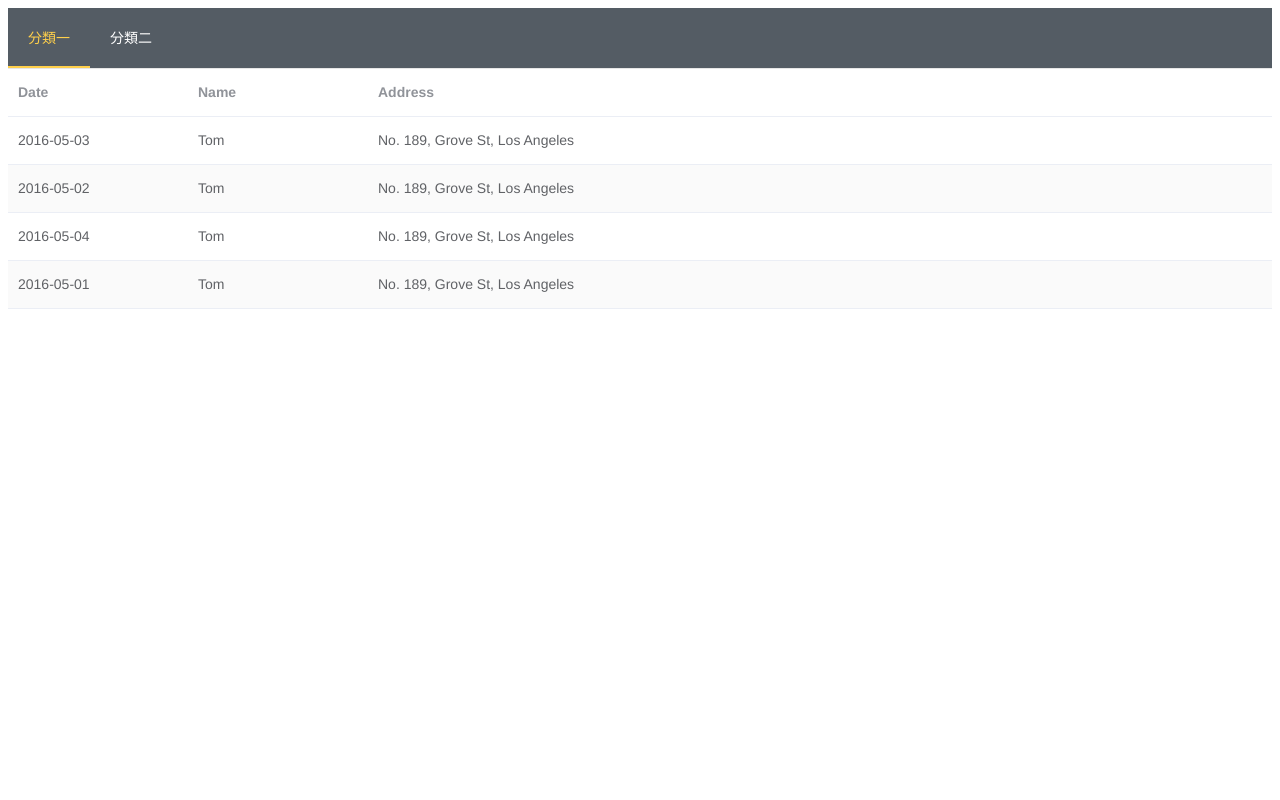
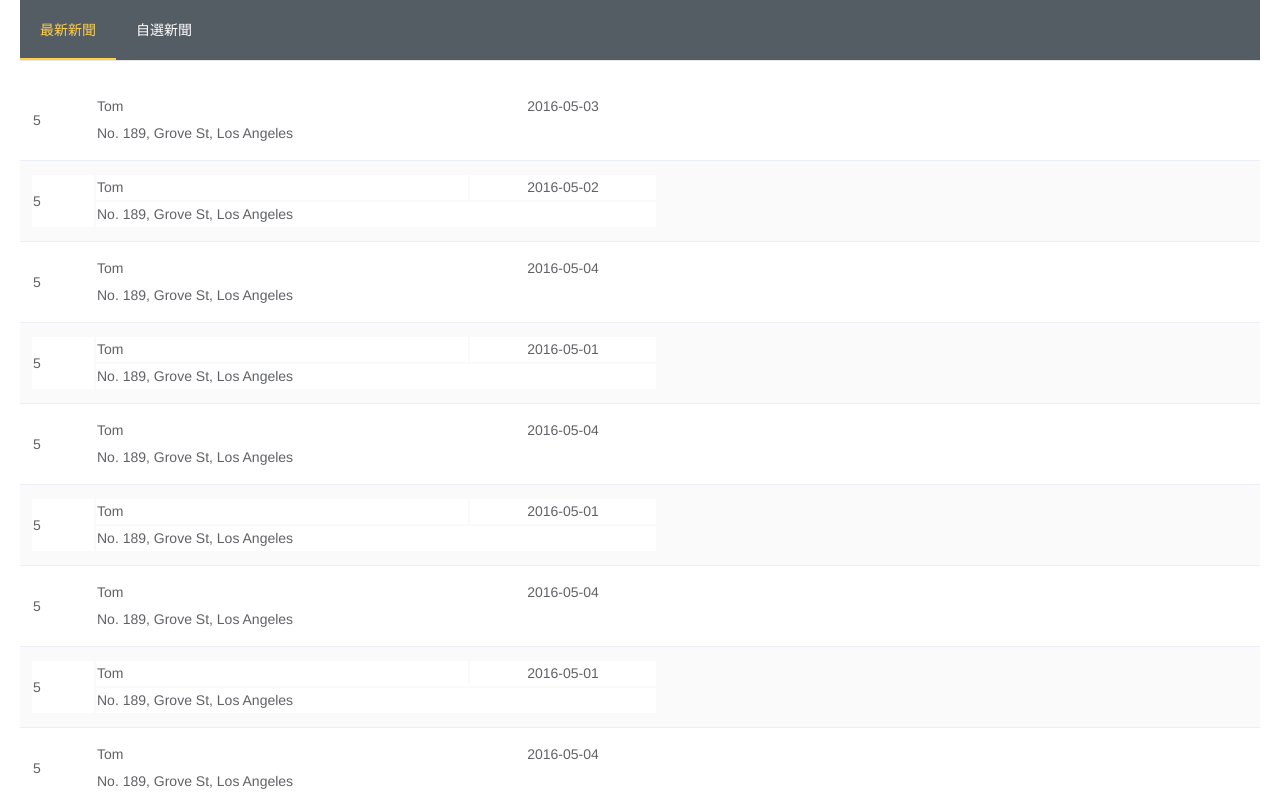
Before and after one commit to jimliu7434/mobileSimulator, a Vue app in the folder mobile/: page /#/list in a window 1280 px wide. Shown: the top 800 px of the page. Built offline with nearby package versions, Linux system fonts and the light colour scheme.

Commit message:
list ui 完成

```diff
--- a/mobile/package.json
+++ b/mobile/package.json
@@ -10,7 +10,8 @@
   "dependencies": {
     "element-ui": "^2.4.1",
     "vue": "^2.5.16",
-    "vue-router": "^3.0.1"
+    "vue-router": "^3.0.1",
+    "vuex": "^3.0.1"
   },
   "devDependencies": {
     "@vue/cli-plugin-babel": "^3.0.0-beta.15",
--- a/mobile/src/App.vue
+++ b/mobile/src/App.vue
@@ -1,6 +1,7 @@
 <template>
   <div id="app">
-    <el-menu
+    <el-header >
+      <el-menu
             :default-active="activeIndex"
             class="el-menu-demo"
             mode="horizontal"
@@ -11,10 +12,14 @@
       <el-menu-item v-for="item in tabItems" :key="item.CategoryID" :index="item.Order" >
         <!-- <router-link :to="item.Router">{{ item.Name }}</router-link> -->
         {{ item.Name }}
-      </el-menu-item>
+      </el-menu-item >
     </el-menu>
+    </el-header>
 
-    <router-view/>
+    <el-Main>
+      <router-view />
+    </el-Main>
+
   </div>
 </template>
 
@@ -32,9 +37,8 @@
 export default {
   data() {
     return {
-      tabItems: this.$root.tabItems,
-      activeIndex: this.$root.activeIndex,
-      selectedTab: this.$root.tabItems[0]
+      tabItems: this.$store.state.tabItems,
+      activeIndex: this.$store.state.activeIndex
     };
   },
   methods: {
@@ -44,9 +48,11 @@ export default {
       this.fetchPage(d.CategoryID, d);
     },
     fetchPage(cateID, item) {
-      //console.log(`ID: ${cateID} - router: ${item.Router} - cmd: ${item.Cmd}]`);
-      this.selectedTab = item;
+      this.$store.commit("setcmd", item.Cmd);
       this.$router.push(item.Router);
+    },
+    handleScroll(e) {
+      console.log(e);
     }
   },
   mounted() {
--- /dev/null
+++ b/mobile/src/components/ListItem.vue
@@ -0,0 +1,26 @@
+<template>
+  <div>
+      <table>
+        <tr>
+          <td rowspan="2" width="60"><span>{{ vc }}</span></td>
+          <td style="width: 60%;text-align: left;"><span>{{ title }}</span></td>
+          <td style="width: 30%;text-align: center;"><span>{{ showDate }}</span></td>
+        </tr>
+        <tr>
+          <td colspan="2" style="width: 100%;text-align: left;">{{ description }}</td>
+        </tr>
+      </table>
+  </div>
+</template>
+
+<script>
+export default {
+  name: "ListItem",
+  props: {
+    vc: Number,
+    title: String,
+    showDate: String,
+    description: String
+  }
+};
+</script>
--- a/mobile/src/main.js
+++ b/mobile/src/main.js
@@ -3,31 +3,225 @@ import ElementUI from "element-ui";
 import "element-ui/lib/theme-chalk/index.css";
 import App from "./App.vue";
 import router from "./router";
+import Vuex from "vuex";
 
 Vue.use(ElementUI);
+Vue.use(Vuex);
 
 Vue.config.productionTip = false;
 
-new Vue({
-  router,
-  data: {
+const store = new Vuex.Store({
+  state: {
+    cmd: "GetAllNewsList",
+    activeIndex: "1",
+    loading: false,
     tabItems: [
       {
         Order: "1",
         CategoryID: "a",
-        Cmd: "listtype1",
+        Cmd: "GetAllNewsList",
         Router: "/list",
-        Name: "分類一"
+        Name: "最新新聞"
       },
       {
         Order: "2",
         CategoryID: "b",
-        Cmd: "listtype2",
-        Router: "/about",
-        Name: "分類二"
+        Cmd: "GetStockNewsList",
+        Router: "/list",
+        Name: "自選新聞"
       }
     ],
-    activeIndex: "1"
+    list: []
   },
+  getters: {
+    cmd: state => {
+      return state.cmd;
+    },
+    list: state => {
+      return state.list;
+    }
+  },
+  mutations: {
+    setcmd(state, cmd) {
+      state.cmd = cmd;
+      console.log(state.cmd);
+
+      let l;
+      if (state.cmd === "GetAllNewsList") {
+        l = [
+          {
+            vc: 5,
+            showDate: "2016-05-03",
+            title: "Tom",
+            description: "No. 189, Grove St, Los Angeles"
+          },
+          {
+            vc: 5,
+            showDate: "2016-05-02",
+            title: "Tom",
+            description: "No. 189, Grove St, Los Angeles"
+          },
+          {
+            vc: 5,
+            showDate: "2016-05-04",
+            title: "Tom",
+            description: "No. 189, Grove St, Los Angeles"
+          },
+          {
+            vc: 5,
+            showDate: "2016-05-01",
+            title: "Tom",
+            description: "No. 189, Grove St, Los Angeles"
+          },
+          {
+            vc: 5,
+            showDate: "2016-05-04",
+            title: "Tom",
+            description: "No. 189, Grove St, Los Angeles"
+          },
+          {
+            vc: 5,
+            showDate: "2016-05-01",
+            title: "Tom",
+            description: "No. 189, Grove St, Los Angeles"
+          },
+          {
+            vc: 5,
+            showDate: "2016-05-04",
+            title: "Tom",
+            description: "No. 189, Grove St, Los Angeles"
+          },
+          {
+            vc: 5,
+            showDate: "2016-05-01",
+            title: "Tom",
+            description: "No. 189, Grove St, Los Angeles"
+          },
+          {
+            vc: 5,
+            showDate: "2016-05-04",
+            title: "Tom",
+            description: "No. 189, Grove St, Los Angeles"
+          },
+          {
+            vc: 5,
+            showDate: "2016-05-01",
+            title: "Tom",
+            description: "No. 189, Grove St, Los Angeles"
+          },
+          {
+            vc: 5,
+            showDate: "2016-05-04",
+            title: "Tom",
+            description: "No. 189, Grove St, Los Angeles"
+          },
+          {
+            vc: 5,
+            showDate: "2016-05-01",
+            title: "Tom",
+            description: "No. 189, Grove St, Los Angeles"
+          },
+          {
+            vc: 5,
+            showDate: "2016-05-04",
+            title: "Tom",
+            description: "No. 189, Grove St, Los Angeles"
+          },
+          {
+            vc: 5,
+            showDate: "2016-05-01",
+            title: "Tom",
+            description: "No. 189, Grove St, Los Angeles"
+          },
+          {
+            vc: 5,
+            showDate: "2016-05-04",
+            title: "Tom",
+            description: "No. 189, Grove St, Los Angeles"
+          },
+          {
+            vc: 5,
+            showDate: "2016-05-01",
+            title: "Tom",
+            description: "No. 189, Grove St, Los Angeles"
+          },
+          {
+            vc: 5,
+            showDate: "2016-05-04",
+            title: "Tom",
+            description: "No. 189, Grove St, Los Angeles"
+          },
+          {
+            vc: 5,
+            showDate: "2016-05-01",
+            title: "Tom",
+            description: "No. 189, Grove St, Los Angeles"
+          },
+          {
+            vc: 5,
+            showDate: "2016-05-04",
+            title: "Tom",
+            description: "No. 189, Grove St, Los Angeles"
+          },
+          {
+            vc: 5,
+            showDate: "2016-05-01",
+            title: "Tom",
+            description: "No. 189, Grove St, Los Angeles"
+          },
+          {
+            vc: 5,
+            showDate: "2016-05-04",
+            title: "Tom",
+            description: "No. 189, Grove St, Los Angeles"
+          },
+          {
+            vc: 5,
+            showDate: "2016-05-01",
+            title: "Tom",
+            description: "No. 189, Grove St, Los Angeles"
+          }
+        ];
+      } else {
+        l = [
+          {
+            vc: 5,
+            showDate: "2016-05-03",
+            title: "Tom",
+            description: "No. 189, Grove St, Los Angeles"
+          },
+          {
+            vc: 5,
+            showDate: "2016-05-02",
+            title: "Tom",
+            description: "No. 189, Grove St, Los Angeles"
+          }
+        ];
+      }
+      this.dispatch("setlistAsync", l);
+    },
+    setlist(state, list) {
+      state.list = list;
+    },
+    setloading(state, loading) {
+      state.loading = loading;
+    }
+  },
+  actions: {
+    setlistAsync({ commit }, list) {
+      commit("setloading", true);
+      commit("setlist", []);
+      setTimeout(() => {
+        console.log("trigger", list);
+        commit("setloading", false);
+        commit("setlist", list);
+      }, 5000);
+    }
+  }
+});
+
+new Vue({
+  router,
+  store,
   render: h => h(App)
 }).$mount("#app");
--- a/mobile/src/views/List.vue
+++ b/mobile/src/views/List.vue
@@ -1,62 +1,44 @@
 <template>
   <el-table
-    :data="tableData"
+    :data="mlist"
     stripe
+    :show-header="false"
     style="width: 100%"
-    empty-text="No Data">
-    <el-table-column
-      prop="date"
-      label="Date"
-      width="180">
-    </el-table-column>
-    <el-table-column
-      prop="name"
-      label="Name"
-      width="180">
-    </el-table-column>
-    <el-table-column
-      prop="address"
-      label="Address">
+    empty-text="No Data"
+    v-loading="this.$store.state.loading"
+    >
+    <el-table-column label="abc">
+      <template slot-scope="scope">
+        <list-item
+          :vc="scope.row.vc"
+          :title="scope.row.title"
+          :showDate="scope.row.showDate"
+          :description="scope.row.description">
+        </list-item>
+      </template>
     </el-table-column>
   </el-table>
 </template>
 
+<style>
+body {
+  margin: 0;
+}
+</style>
+
 <script>
+import ListItem from "../components/ListItem.vue";
+import { mapState } from "vuex";
+
 export default {
   data() {
-    return {
-      tab: this.$parent.selectedTab,
-      tableData: []
-    };
+    return {};
   },
-  mounted() {
-    if (this.tab) {
-      const that = this;
-      setTimeout(() => {
-        that.tableData = [
-          {
-            date: "2016-05-03",
-            name: "Tom",
-            address: "No. 189, Grove St, Los Angeles"
-          },
-          {
-            date: "2016-05-02",
-            name: "Tom",
-            address: "No. 189, Grove St, Los Angeles"
-          },
-          {
-            date: "2016-05-04",
-            name: "Tom",
-            address: "No. 189, Grove St, Los Angeles"
-          },
-          {
-            date: "2016-05-01",
-            name: "Tom",
-            address: "No. 189, Grove St, Los Angeles"
-          }
-        ];
-      }, 5000);
-    }
+  computed: mapState({
+    mlist: "list"
+  }),
+  components: {
+    "list-item": ListItem
   }
 };
 </script>
```
Also changed, not shown: 1 other file (tests, documents, lock files or other folders).
